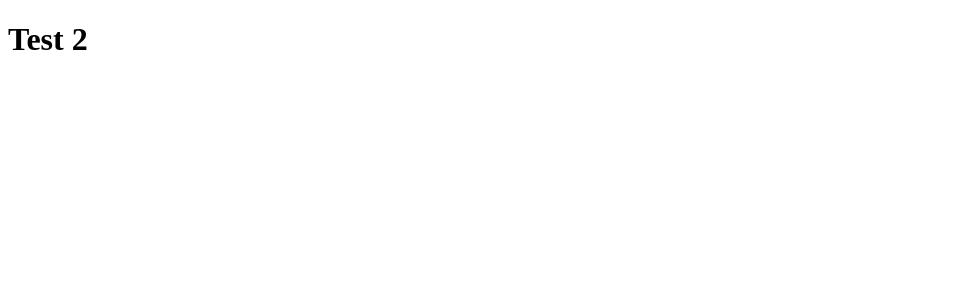
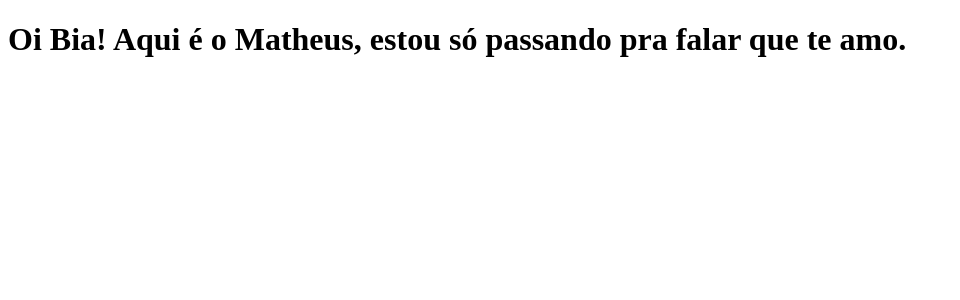
Before and after one commit to mmacielfr/clone-tabnews, a Next.js app: page / in a window 1280 px wide. Shown: the top 300 px of the page, without its empty margins (0-960 px from the left). Built offline with nearby package versions, Linux system fonts and the light colour scheme.

Commit message:
Change main text

```diff
--- a/pages/index.js
+++ b/pages/index.js
@@ -1,5 +1,5 @@
 function Home() {
-    return <h1>Test 2</h1>;
+    return <h1>Oi Bia! Aqui é o Matheus, estou só passando pra falar que te amo.</h1>;
 }
 
 export default Home;
```
